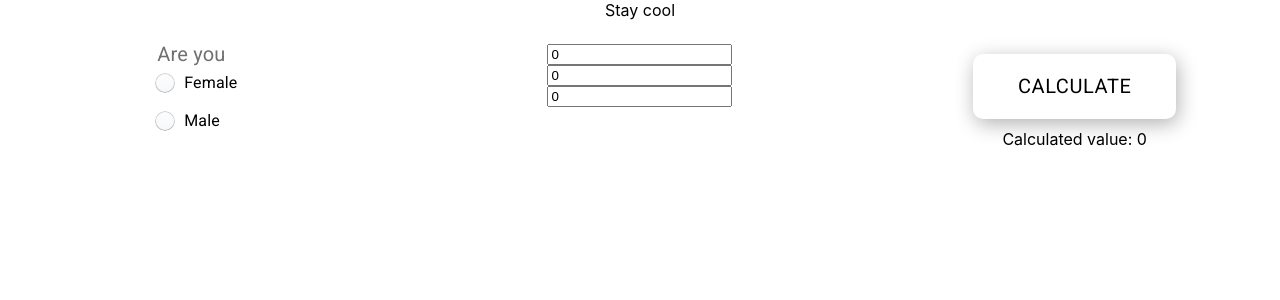
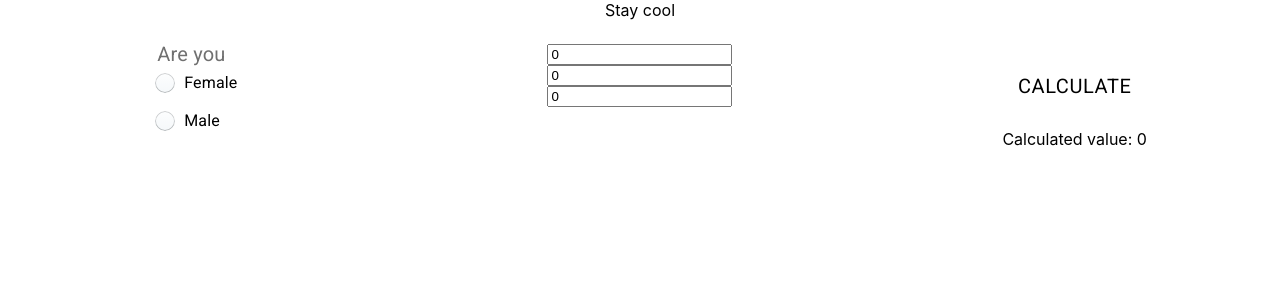
Before and after one commit to Evelinius/react-kcal-calculator, a React (Create React App) app in the folder react-kcal-calculate/: page / in a window 1280 px wide. Shown: the top 300 px of the page. Built offline with nearby package versions, Linux system fonts and the light colour scheme.

Commit message:
Бранчиться отсюда

```diff
--- a/react-kcal-calculate/src/App.css
+++ b/react-kcal-calculate/src/App.css
@@ -1,12 +1,6 @@
-.App-link {
-  color: #61dafb;
-}
-
 .Button {
-  background-color: white !important;
   margin: 10px !important ;
   padding: 15px 45px !important;
-  text-align: center !important;
   text-transform: uppercase !important;
   transition: 0.5s !important;
   box-shadow: 0 !important;
@@ -14,13 +8,8 @@
   display: block !important;
   font-size: 20px  !important;
   color: black !important;
-  box-shadow: 2px 5px 20px rgba(0,0,0,0.3) !important;
 }
 
-.Button:hover{
-  background-color:#f4abc4 !important;
-  color: white !important;
-}
 .radioText{
   color: rgb(112, 112, 112) !important;
   font-family: Roboto !important;
```
